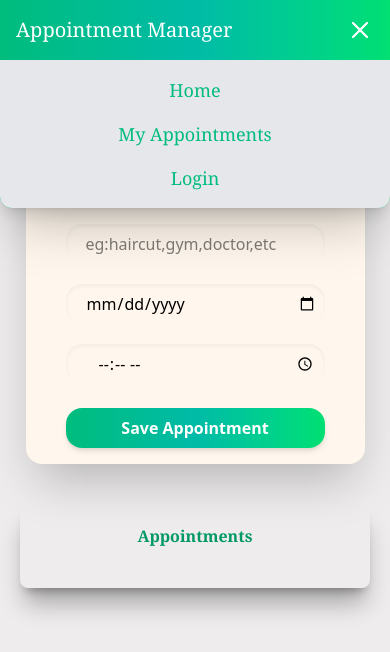
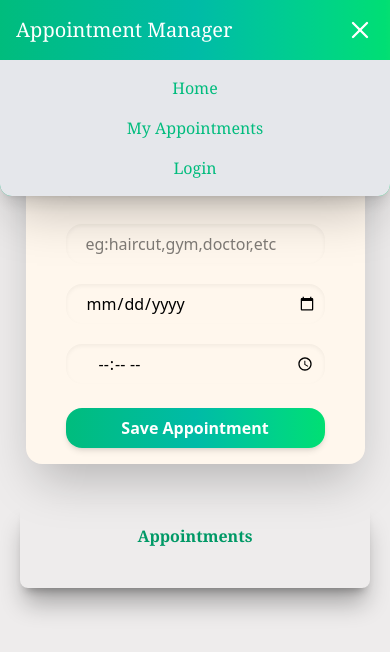
Before and after one commit to Koshal765/appointment, a React (Vite) app: page / in a window 390 px wide. Both pictures are taken after a click on the button 360 px from the left and 30 px from the top of the page. Shown: the top 652 px of the page. Built offline with nearby package versions, Linux system fonts and the light colour scheme.

Commit message:
chnaged font size for mobile menu

```diff
--- a/src/Navbar.jsx
+++ b/src/Navbar.jsx
@@ -40,7 +40,7 @@ return (
       {/* Mobile Menu */}
       {isOpen && (
         <div className="md:hidden  bg-gray-200  shadow-lg rounded-b-xl">
-          <ul className="flex flex-col items-center py-4 space-y-4 text-lg text-emerald-500 font-serif">
+          <ul className="flex flex-col items-center py-4 space-y-4 text-md text-emerald-500 font-serif">
             <li>
               <Link
                 to="/"
```
